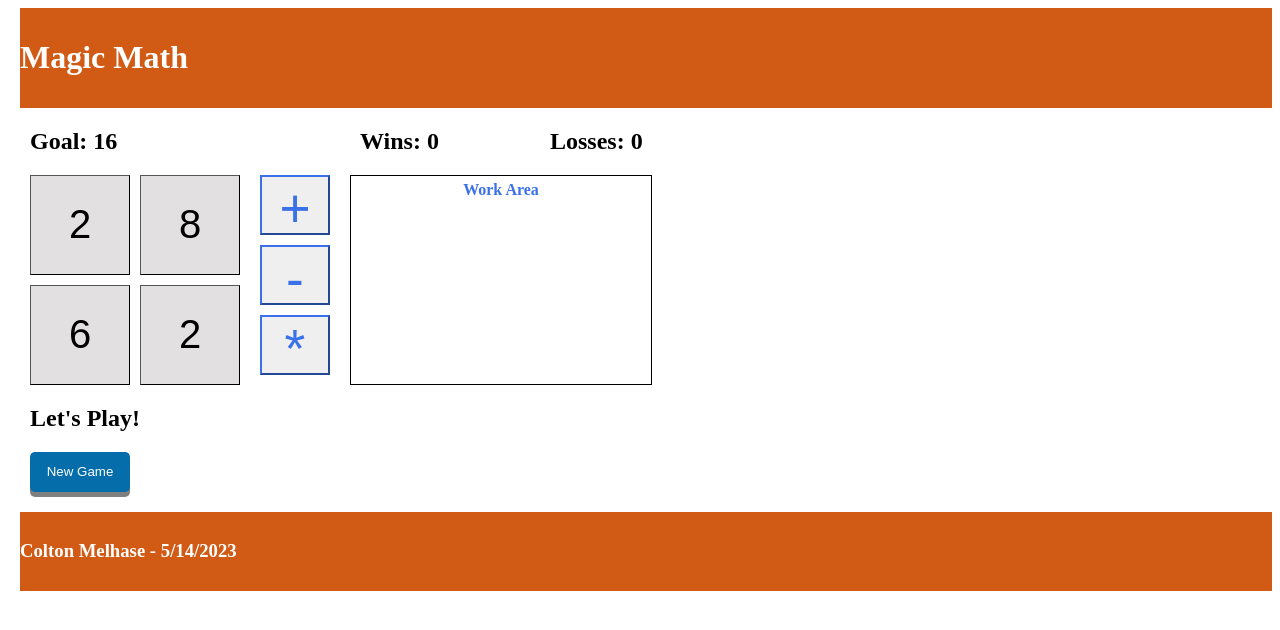
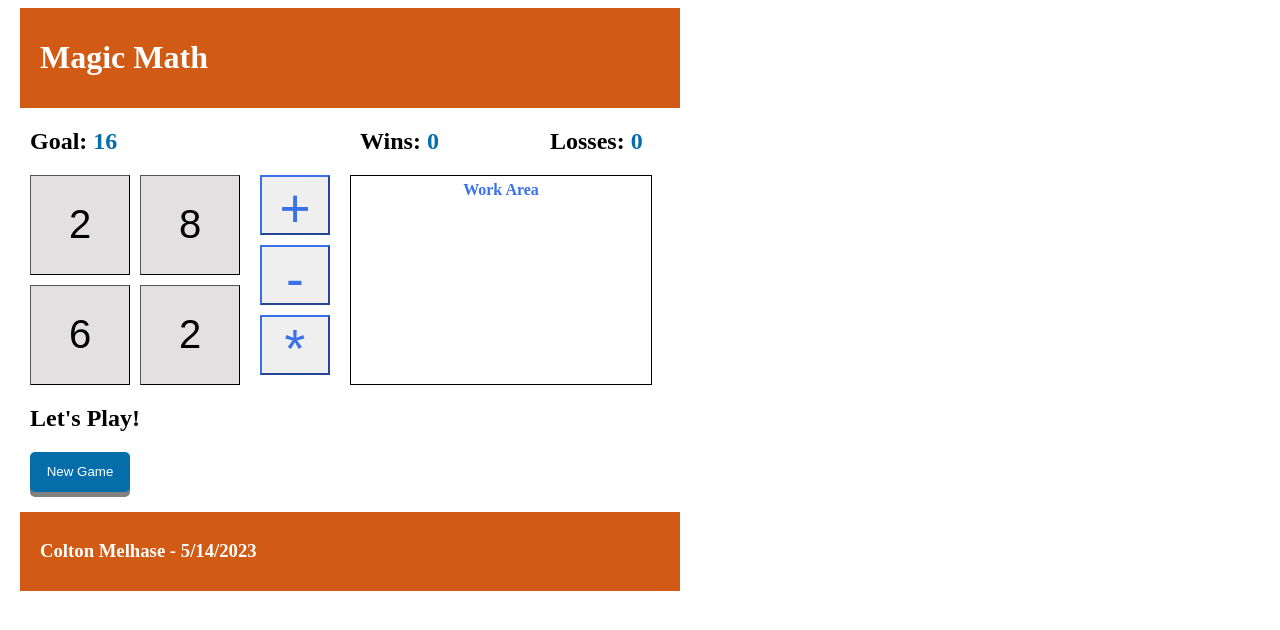
Before and after one commit to ColtonMelhase/CS290-SP2023-HW6-Magic-Math, a plain HTML site: page index.html in a window 1280 px wide. Drawn offline with Linux system fonts and the light colour scheme.

Commit message:
Changed game stat numbers to color blue

```diff
--- a/style.css
+++ b/style.css
@@ -12,14 +12,13 @@ header, footer {
     color: white;
     background-color: rgb(209, 90, 20);
     min-width: 640px;
-}
-header {
+    max-width: 640px;
     padding-top: 10px;
     padding-bottom: 10px;
+    padding-left:20px;
 }
 footer {
-    padding-top: 10px;
-    padding-bottom: 10px;
+
     margin-top: 10px;
 }
 
@@ -41,6 +40,9 @@ footer {
 }
 #lossesHeader {
     width:120px;
+}
+#goal, #wins, #losses {
+    color:rgb(4, 109, 170);
 }
 
 #gameArea {
```
